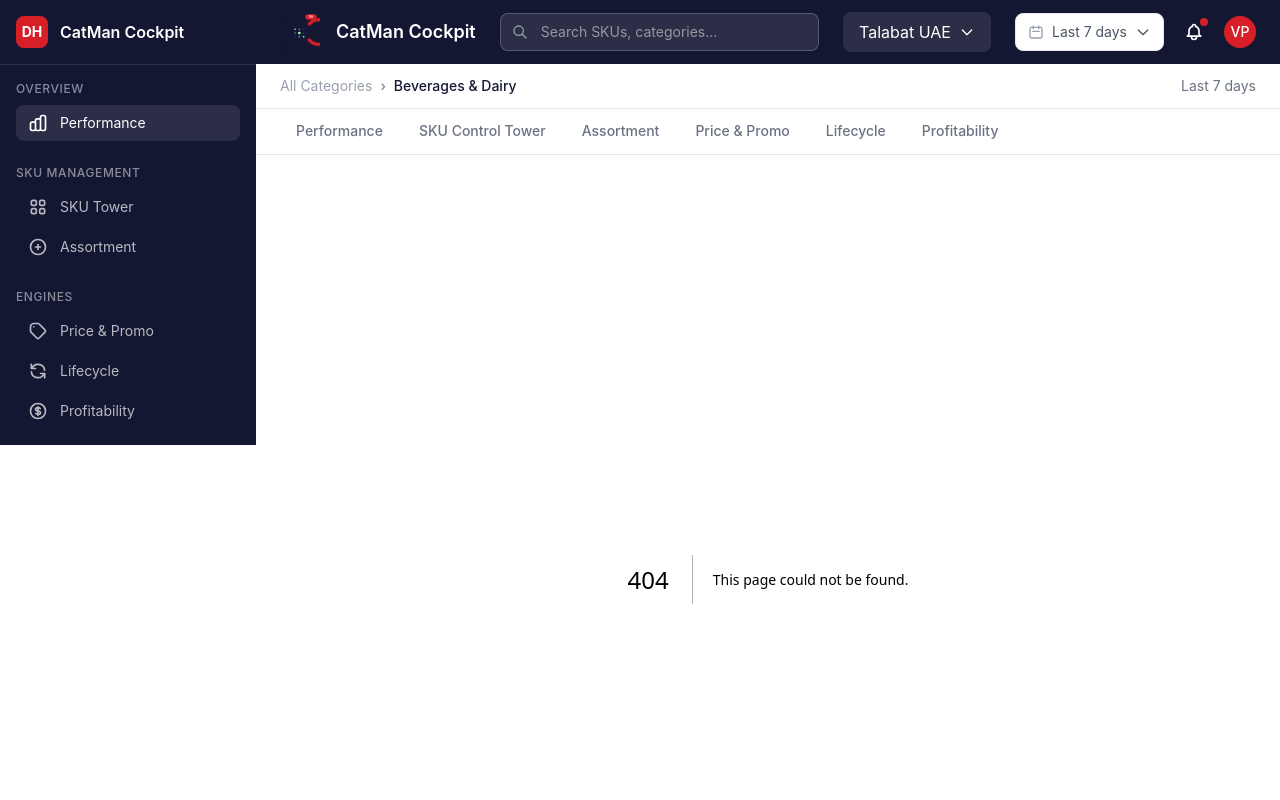
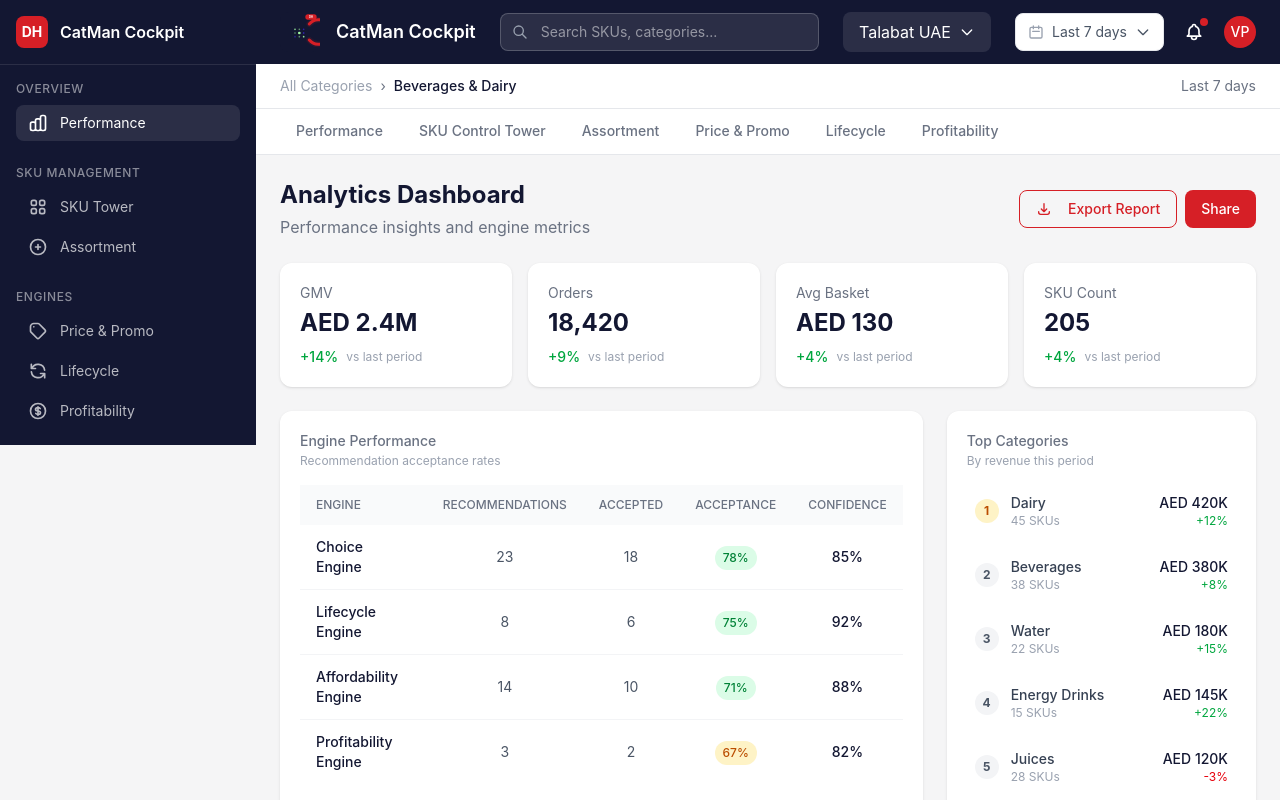
Before and after one commit to Vpazhedath/catman-cockpit, a Next.js app: page /analytics in a window 1280 px wide. Before the commit this address had no page. Built offline with nearby package versions, Linux system fonts and the light colour scheme.

Commit message:
Add Analytics dashboard page
- Performance metrics cards
- Engine performance table with acceptance rates
- Top categories by revenue
- Recent actions timeline
- Export and share buttons

Co-Authored-By: Claude Opus 4.6 <noreply@anthropic.com>

```diff
--- /dev/null
+++ b/app/analytics/page.tsx
@@ -0,0 +1,178 @@
+'use client';
+
+import { Card, CardHeader } from '@/components/ui/Card';
+import { Badge } from '@/components/ui/Badge';
+import { Button } from '@/components/ui/Button';
+
+// Mock analytics data
+const PERFORMANCE_METRICS = [
+  { metric: 'GMV', current: 'AED 2.4M', previous: 'AED 2.1M', change: '+14%', trend: 'up' },
+  { metric: 'Orders', current: '18,420', previous: '16,890', change: '+9%', trend: 'up' },
+  { metric: 'Avg Basket', current: 'AED 130', previous: 'AED 125', change: '+4%', trend: 'up' },
+  { metric: 'SKU Count', current: '205', previous: '198', change: '+4%', trend: 'up' },
+];
+
+const ENGINE_PERFORMANCE = [
+  { engine: 'Choice Engine', recommendations: 23, accepted: 18, acceptanceRate: '78%', avgConfidence: '85%' },
+  { engine: 'Lifecycle Engine', recommendations: 8, accepted: 6, acceptanceRate: '75%', avgConfidence: '92%' },
+  { engine: 'Affordability Engine', recommendations: 14, accepted: 10, acceptanceRate: '71%', avgConfidence: '88%' },
+  { engine: 'Profitability Engine', recommendations: 3, accepted: 2, acceptanceRate: '67%', avgConfidence: '82%' },
+];
+
+const TOP_CATEGORIES = [
+  { category: 'Dairy', skus: 45, revenue: 'AED 420K', growth: '+12%' },
+  { category: 'Beverages', skus: 38, revenue: 'AED 380K', growth: '+8%' },
+  { category: 'Water', skus: 22, revenue: 'AED 180K', growth: '+15%' },
+  { category: 'Energy Drinks', skus: 15, revenue: 'AED 145K', growth: '+22%' },
+  { category: 'Juices', skus: 28, revenue: 'AED 120K', growth: '-3%' },
+];
+
+const RECENT_ACTIONS = [
+  { action: 'SKU Discontinued', item: 'Almarai Laban 200ml', user: 'System', time: '10 min ago' },
+  { action: 'Price Matched', item: 'Lacnor Orange Juice 1L', user: 'Ahmed K.', time: '25 min ago' },
+  { action: 'Clearance Started', item: 'Premium Yogurt 500g', user: 'Sara M.', time: '1 hour ago' },
+  { action: 'SKU Added', item: 'Oat Milk 1L', user: 'Mohammed R.', time: '2 hours ago' },
+  { action: 'Status Changed', item: 'Nestle Pure Life 1.5L', user: 'System', time: '3 hours ago' },
+];
+
+export default function AnalyticsPage() {
+  return (
+    <div className="space-y-6">
+      {/* Header */}
+      <div className="flex items-center justify-between">
+        <div>
+          <h1 className="text-2xl font-bold text-dh-blue">Analytics Dashboard</h1>
+          <p className="text-gray-500 mt-1">Performance insights and engine metrics</p>
+        </div>
+        <div className="flex gap-2">
+          <Button variant="outline">
+            <svg className="w-4 h-4 mr-2" fill="none" stroke="currentColor" viewBox="0 0 24 24">
+              <path strokeLinecap="round" strokeLinejoin="round" strokeWidth={2} d="M4 16v1a3 3 0 003 3h10a3 3 0 003-3v-1m-4-4l-4 4m0 0l-4-4m4 4V4" />
+            </svg>
+            Export Report
+          </Button>
+          <Button>Share</Button>
+        </div>
+      </div>
+
+      {/* Performance Metrics */}
+      <div className="grid grid-cols-1 md:grid-cols-4 gap-4">
+        {PERFORMANCE_METRICS.map((metric) => (
+          <Card key={metric.metric}>
+            <p className="text-sm text-gray-500">{metric.metric}</p>
+            <p className="text-2xl font-bold text-dh-blue mt-1">{metric.current}</p>
+            <div className="flex items-center gap-2 mt-2">
+              <span className={`text-sm font-medium ${metric.trend === 'up' ? 'text-green-600' : 'text-red-600'}`}>
+                {metric.change}
+              </span>
+              <span className="text-xs text-gray-400">vs last period</span>
+            </div>
+          </Card>
+        ))}
+      </div>
+
+      {/* Main Content Grid */}
+      <div className="grid grid-cols-1 lg:grid-cols-3 gap-6">
+        {/* Engine Performance */}
+        <Card className="lg:col-span-2">
+          <CardHeader title="Engine Performance" subtitle="Recommendation acceptance rates" />
+          <div className="overflow-x-auto">
+            <table className="w-full">
+              <thead className="bg-gray-50">
+                <tr>
+                  <th className="text-left px-4 py-3 text-xs font-medium text-gray-500 uppercase">Engine</th>
+                  <th className="text-center px-4 py-3 text-xs font-medium text-gray-500 uppercase">Recommendations</th>
+                  <th className="text-center px-4 py-3 text-xs font-medium text-gray-500 uppercase">Accepted</th>
+                  <th className="text-center px-4 py-3 text-xs font-medium text-gray-500 uppercase">Acceptance</th>
+                  <th className="text-center px-4 py-3 text-xs font-medium text-gray-500 uppercase">Confidence</th>
+                </tr>
+              </thead>
+              <tbody className="divide-y divide-gray-100">
+                {ENGINE_PERFORMANCE.map((engine) => (
+                  <tr key={engine.engine} className="hover:bg-gray-50">
+                    <td className="px-4 py-3 text-sm font-medium text-dh-blue">{engine.engine}</td>
+                    <td className="px-4 py-3 text-sm text-center text-gray-600">{engine.recommendations}</td>
+                    <td className="px-4 py-3 text-sm text-center text-gray-600">{engine.accepted}</td>
+                    <td className="px-4 py-3 text-center">
+                      <Badge variant={parseInt(engine.acceptanceRate) >= 70 ? 'success' : 'warning'}>
+                        {engine.acceptanceRate}
+                      </Badge>
+                    </td>
+                    <td className="px-4 py-3 text-sm text-center font-medium text-dh-blue">{engine.avgConfidence}</td>
+                  </tr>
+                ))}
+              </tbody>
+            </table>
+          </div>
+        </Card>
+
+        {/* Top Categories */}
+        <Card>
+          <CardHeader title="Top Categories" subtitle="By revenue this period" />
+          <div className="space-y-3">
+            {TOP_CATEGORIES.map((cat, idx) => (
+              <div key={cat.category} className="flex items-center gap-3 p-2 rounded-lg hover:bg-gray-50">
+                <div className={`w-6 h-6 rounded-full flex items-center justify-center text-xs font-bold ${
+                  idx === 0 ? 'bg-amber-100 text-amber-700' : 'bg-gray-100 text-gray-600'
+                }`}>
+                  {idx + 1}
+                </div>
+                <div className="flex-1">
+                  <p className="text-sm font-medium text-gray-700">{cat.category}</p>
+                  <p className="text-xs text-gray-400">{cat.skus} SKUs</p>
+                </div>
+                <div className="text-right">
+                  <p className="text-sm font-medium text-dh-blue">{cat.revenue}</p>
+                  <p className={`text-xs ${cat.growth.startsWith('+') ? 'text-green-600' : 'text-red-600'}`}>
+                    {cat.growth}
+                  </p>
+                </div>
+              </div>
+            ))}
+          </div>
+        </Card>
+      </div>
+
+      {/* Recent Actions */}
+      <Card>
+        <CardHeader title="Recent Actions" subtitle="Latest system and user activities" />
+        <div className="space-y-2">
+          {RECENT_ACTIONS.map((action, idx) => (
+            <div key={idx} className="flex items-center gap-4 p-3 rounded-lg hover:bg-gray-50 transition">
+              <div className={`w-8 h-8 rounded-full flex items-center justify-center ${
+                action.action.includes('Discontinued') ? 'bg-red-100' :
+                action.action.includes('Added') ? 'bg-green-100' :
+                action.action.includes('Clearance') ? 'bg-amber-100' :
+                'bg-blue-100'
+              }`}>
+                <svg className={`w-4 h-4 ${
+                  action.action.includes('Discontinued') ? 'text-red-600' :
+                  action.action.includes('Added') ? 'text-green-600' :
+                  action.action.includes('Clearance') ? 'text-amber-600' :
+                  'text-blue-600'
+                }`} fill="none" stroke="currentColor" viewBox="0 0 24 24">
+                  {action.action.includes('Discontinued') ? (
+                    <path strokeLinecap="round" strokeLinejoin="round" strokeWidth={2} d="M6 18L18 6M6 6l12 12" />
+                  ) : action.action.includes('Added') ? (
+                    <path strokeLinecap="round" strokeLinejoin="round" strokeWidth={2} d="M12 9v3m0 0v3m0-3h3m-3 0H9m12 0a9 9 0 11-18 0 9 9 0 0118 0z" />
+                  ) : (
+                    <path strokeLinecap="round" strokeLinejoin="round" strokeWidth={2} d="M13 10V3L4 14h7v7l9-11h-7z" />
+                  )}
+                </svg>
+              </div>
+              <div className="flex-1">
+                <p className="text-sm text-gray-700">
+                  <span className="font-medium">{action.action}</span>
+                  <span className="text-gray-400"> • {action.item}</span>
+                </p>
+                <p className="text-xs text-gray-400">
+                  {action.user} • {action.time}
+                </p>
+              </div>
+            </div>
+          ))}
+        </div>
+      </Card>
+    </div>
+  );
+}
```
